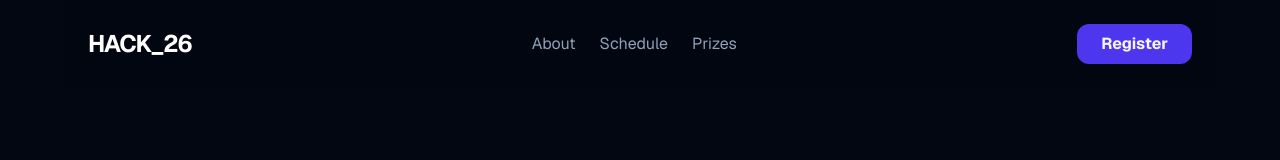
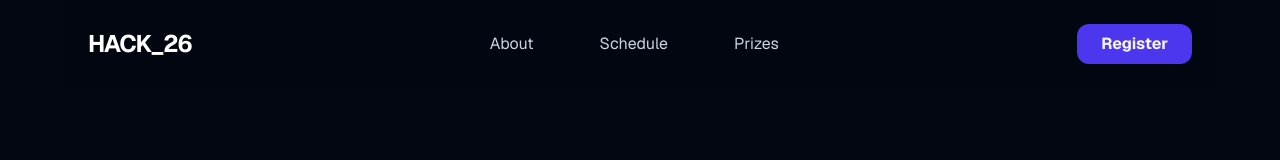
Before and after one commit to abhijeetmandal278-alt/hackathon-26, a Next.js app: page / in a window 1280 px wide. Shown: the top 160 px of the page. Built offline with nearby package versions, Linux system fonts and the light colour scheme.

Commit message:
style: added unique amber, cyan, and fuchsia glows to navigation buttons

```diff
--- a/app/page.tsx
+++ b/app/page.tsx
@@ -11,9 +11,9 @@ export default function Home() {
       <nav className="p-6 flex justify-between items-center max-w-6xl mx-auto sticky top-0 z-50 bg-[#030712]/80 backdrop-blur-md">
         <h2 className="text-2xl font-bold tracking-tighter">HACK_26</h2>
         <div className="space-x-6 hidden md:block text-slate-400">
-          <a href="#about" className="hover:text-white transition">About</a>
-          <a href="#schedule" className="hover:text-white transition">Schedule</a>
-          <a href="#prizes" className="hover:text-white transition">Prizes</a>
+          <a href="#about" className="px-5 py-2 rounded-xl text-slate-300 transition-all duration-300 hover:text-amber-400 hover:bg-amber-500/10 hover:shadow-[0_0_15px_rgba(245,158,11,0.4)] border border-transparent hover:border-amber-500/20">About</a>
+          <a href="#schedule" className="px-5 py-2 rounded-xl text-slate-300 transition-all duration-300 hover:text-cyan-400 hover:bg-cyan-500/10 hover:shadow-[0_0_15px_rgba(6,182,212,0.4)] border border-transparent hover:border-cyan-500/20">Schedule</a>
+          <a href="#prizes" className="px-5 py-2 rounded-xl text-slate-300 transition-all duration-300 hover:text-fuchsia-400 hover:bg-fuchsia-500/10 hover:shadow-[0_0_15px_rgba(192,38,211,0.4)] border border-transparent hover:border-fuchsia-500/20">Prizes</a>
         </div>
         <a href="/register">
         <button className="bg-indigo-600 text-white px-6 py-2 rounded-xl font-bold hover:bg-indigo-500 transition-all duration-300 hover:shadow-[0_0_20px_rgba(99,102,241,0.6)] animate-pulse">          Register
```
